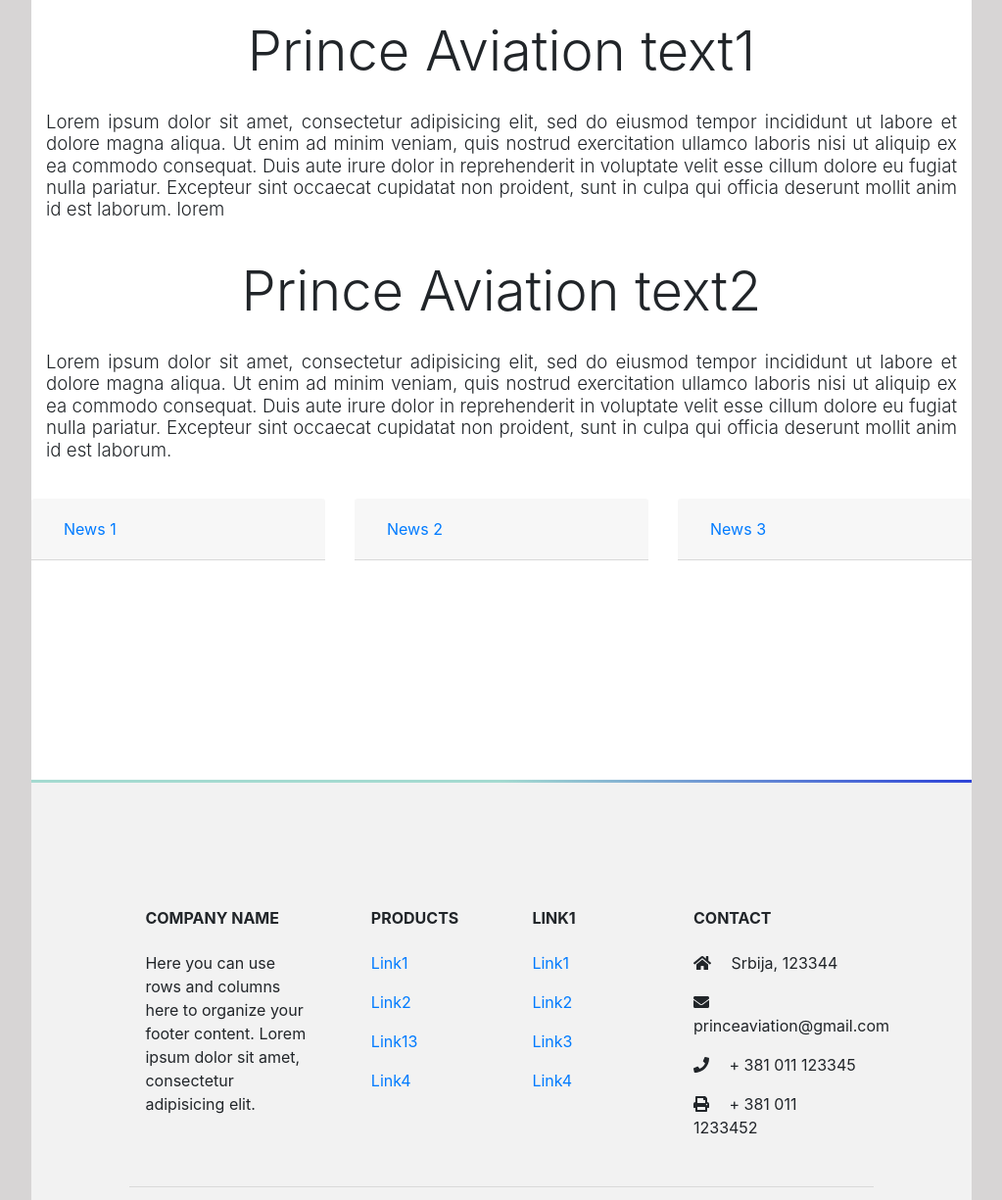
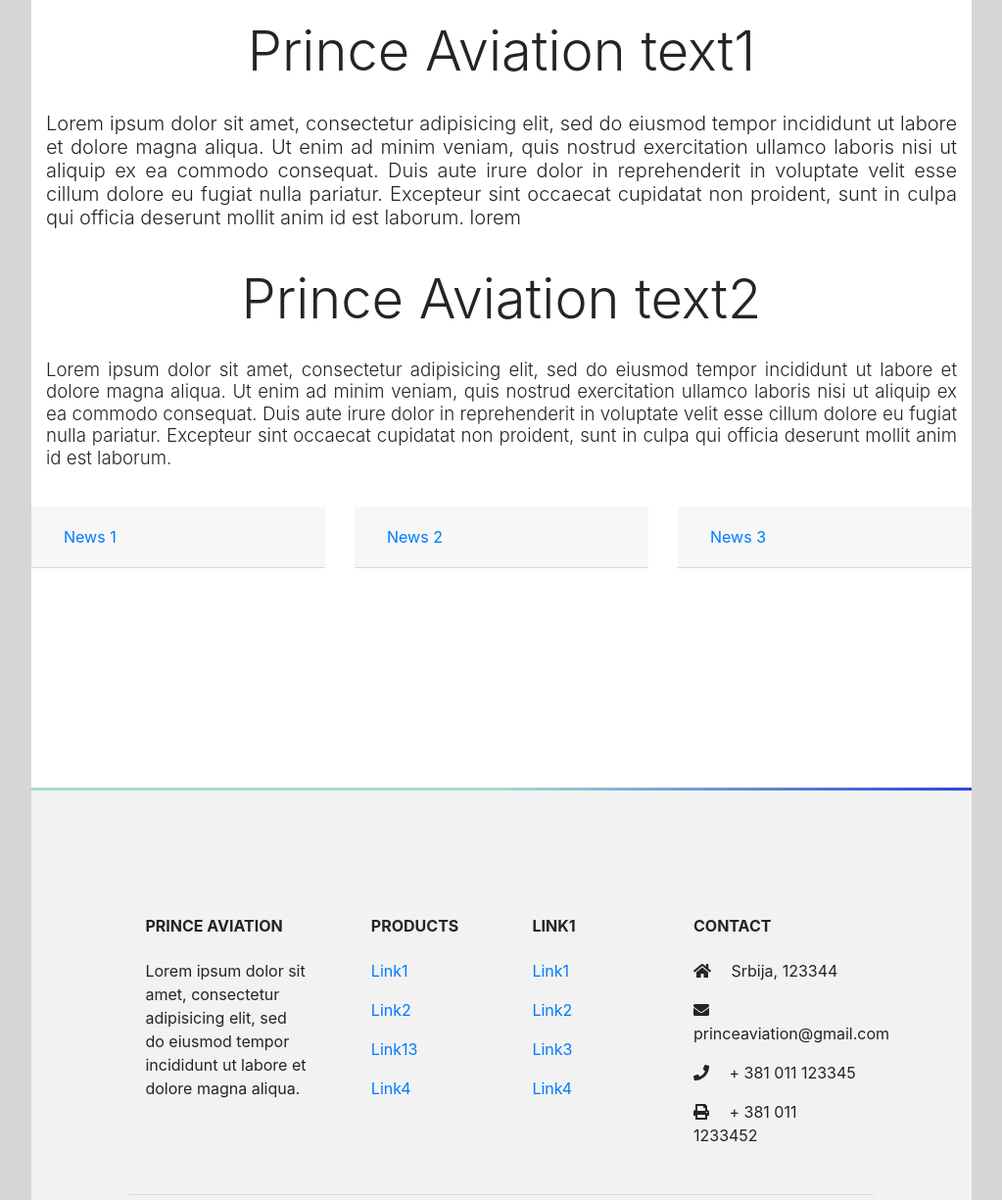
Before and after one commit to davidhadzic/princeaviation, a plain HTML site: page index.html in a window 1280 px wide. Shown: the part 1197-2422 px from the top of the page at 98% size, without its empty margins (128-1151 px from the left). Drawn offline with nearby package versions, Linux system fonts and the light colour scheme.

Commit message:
Update index.html

```diff
--- a/index.html
+++ b/index.html
@@ -134,9 +134,9 @@
     </div>
   </div>
 </div>
-<h1 class="display-4" align="center">Prince Aviation text1</h1>
+<h3 class="display-4" align="center">Prince Aviation text1</h3>
 <div id="nekitext" class="col-12" >
-      <h6 class="lead">Lorem ipsum dolor sit amet, consectetur adipisicing elit, sed do eiusmod
+      <h2 class="lead">Lorem ipsum dolor sit amet, consectetur adipisicing elit, sed do eiusmod
       tempor incididunt ut labore et dolore magna aliqua. Ut enim ad minim veniam,
       quis nostrud exercitation ullamco laboris nisi ut aliquip ex ea commodo
       consequat. Duis aute irure dolor in reprehenderit in voluptate velit esse
@@ -144,7 +144,7 @@
       proident, sunt in culpa qui officia deserunt mollit anim id est laborum. lorem  </h6>
     </div>
 
-    <h1 class="display-4" align="center">Prince Aviation text2</h1>
+    <h3 class="display-4" align="center">Prince Aviation text2</h3>
 <div id="nekitext" class="col-12" >
       <h6 class="lead">Lorem ipsum dolor sit amet, consectetur adipisicing elit, sed do eiusmod
       tempor incididunt ut labore et dolore magna aliqua. Ut enim ad minim veniam,
@@ -230,9 +230,9 @@
 
         <!-- Grid column -->
         <div class="col-md-3 col-lg-3 col-xl-3 mx-auto mt-3">
-          <h6 class="text-uppercase mb-4 font-weight-bold">Company name</h6>
-          <p>Here you can use rows and columns here to organize your footer content. Lorem ipsum dolor sit amet, consectetur
-            adipisicing elit.</p>
+          <h6 class="text-uppercase mb-4 font-weight-bold">Prince Aviation</h6>
+          <p>Lorem ipsum dolor sit amet, consectetur adipisicing elit, sed do eiusmod
+          tempor incididunt ut labore et dolore magna aliqua. </p>
         </div>
         <!-- Grid column -->
 
```
